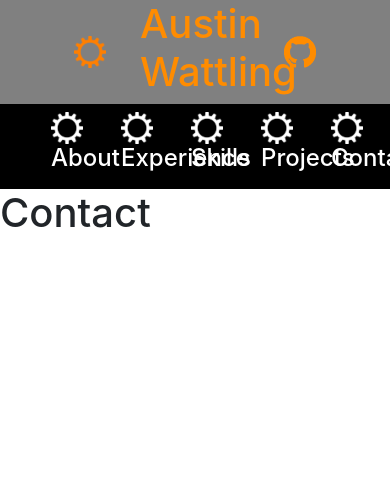
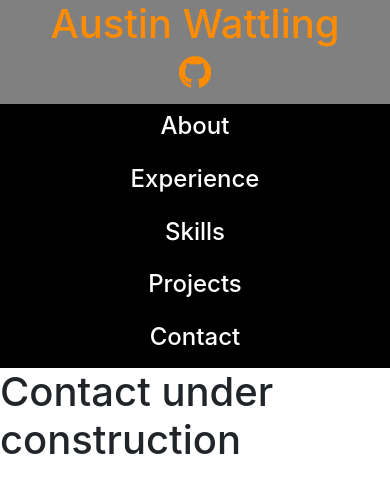
Before and after one commit to Awattling/onlineResume, a React app in the folder resume/: page /contact in a window 390 px wide. Shown: the top 492 px of the page. Built offline with nearby package versions, Linux system fonts and the light colour scheme.

Commit message:
adding in mobile responsive

```diff
--- a/resume/public/index.html
+++ b/resume/public/index.html
@@ -2,7 +2,7 @@
 <html lang="en">
   <head>
     <meta charset="utf-8">
-    <meta name="viewport" content="width=device-width, initial-scale=1, shrink-to-fit=no">
+    <meta name="viewport" content="width=device-width, initial-scale=1">
     <!-- Bootstrap CSS Link -->
     <link rel="stylesheet" href="https://stackpath.bootstrapcdn.com/bootstrap/4.1.3/css/bootstrap.min.css" integrity="sha384-MCw98/SFnGE8fJT3GXwEOngsV7Zt27NXFoaoApmYm81iuXoPkFOJwJ8ERdknLPMO" crossorigin="anonymous">
 
--- a/resume/src/components/About.js
+++ b/resume/src/components/About.js
@@ -15,13 +15,11 @@ export class About extends React.Component{
         window.addEventListener('scroll', this.handleScroll);
         this.updateWindowDimensions();
         window.addEventListener('resize', this.updateWindowDimensions);
-
     };
 
     componentWillUnmount() {
         window.removeEventListener('scroll', this.handleScroll);
         window.removeEventListener('resize', this.updateWindowDimensions);
-
     };
 
     handleScroll(event) {
@@ -29,8 +27,8 @@ export class About extends React.Component{
         console.log("window offset:" + window.pageYOffset);
         console.log("window width:" + this.state.height);
         console.log("window height:" + this.state.width);
+    };
 
-    };
     updateWindowDimensions() {
         this.setState({ width: window.innerWidth, height: window.innerHeight });
     }
@@ -65,8 +63,11 @@ export class About extends React.Component{
                 </div>
                 <div className={styles.text}>
                     <div className={styles.finalText}>
-                        With a strong foundation and some hard work your future is without limits
+                        With a strong <font color="#ff8c00"> foundation </font> and some <font color="#ff8c00"> hard work </font> your future is <font color="#ff8c00"> without limits. </font>
                     </div>
+                </div>
+                <div className={styles.footer}>
+                    Made by A&W Productions
                 </div>
             </div>
         );
--- a/resume/src/components/Contact.js
+++ b/resume/src/components/Contact.js
@@ -4,7 +4,7 @@ export class Contact extends React.Component{
     render(){
         return(
             <div>
-                <h1>Contact</h1>
+                <h1>Contact under construction</h1>
             </div>
         );
     }
--- a/resume/src/components/Experience.js
+++ b/resume/src/components/Experience.js
@@ -4,7 +4,7 @@ export class Experience extends React.Component{
     render(){
         return(
             <div>
-                <h1>Experience</h1>
+                <h1>Under construction</h1>
             </div>
         );
     }
--- a/resume/src/components/Nav.js
+++ b/resume/src/components/Nav.js
@@ -6,7 +6,7 @@ export class Nav extends React.Component{
     render(){
         return(
             <div className={styles.stick}>
-                <div className={styles.left}>
+                <div className={styles.tab}>
                     <NavLink to={'/about'} className={"nav-link"} activeClassName="active"><NavTab text={"About"} /></NavLink>
                 </div>
                 <div className={styles.tab}>
--- a/resume/src/components/NavTab.js
+++ b/resume/src/components/NavTab.js
@@ -6,7 +6,7 @@ export class NavTab extends React.Component{
     render(){
         return(
             <div className={styles.gearsCon}>
-                <div>
+                <div className={styles.hideSmall}>
                     <img className={styles.gears} src={gear} alt={""}/>
                 </div>
                 <h4>{this.props.text}</h4>
--- a/resume/src/css/About.css
+++ b/resume/src/css/About.css
@@ -73,6 +73,14 @@
     color: white;
     font-size: 1em;
     text-align: center;
-    margin-top: 10em;
+    margin-top: 8em;
+    margin-bottom: 10em;
     padding-bottom: 3em;
 }
+.footer{
+    text-align: center;
+    vertical-align: bottom;
+    background-color: black;
+    color: white;
+    height: 4em;
+}
--- a/resume/src/css/AboutTop.css
+++ b/resume/src/css/AboutTop.css
@@ -1,6 +1,7 @@
 .textLeft{
     composes: col-6 offset-2 from global;
     font-size: 1.5em;
+    text-align: center;
 }
 .videoGames{
     composes: row from global;
--- a/resume/src/css/Header.css
+++ b/resume/src/css/Header.css
@@ -5,6 +5,7 @@
     composes: row from global;
     color: darkorange;
     background-color: grey;
+    padding-bottom: 1em;
 }
 .imgHelper{
     display: inline-block;
@@ -16,15 +17,16 @@
     -webkit-animation: rotation 4s infinite linear;
 }
 .left{
-    composes: col-2 offset-2 from global;
+    composes: col-md-2 offset-md-2 d-none d-md-block from global;
     composes: center;
 }
 .middle{
-    composes: col-4 from global;
+    composes:  col-12 col-md-4 from global;
     composes: center;
+    text-align: center;
 }
 .right{
-    composes: col-2 from global;
+    composes: col-12 col-md-2 from global;
     composes: center;
 }
 @-webkit-keyframes rotation {
--- a/resume/src/css/Nav.css
+++ b/resume/src/css/Nav.css
@@ -28,14 +28,15 @@
     composes: col-12 from global;
     composes: center;
 }
-.left{
-    composes: col-2 offset-1 from global;
+.tab{
+    composes: col-12 col-md from global;
     composes: center;
 }
-.tab{
-    composes: col-2 from global;
-    composes: center;
+.left{
+    composes: tab;
+    composes: col-md-offset-2 from global;
 }
+
 h4{
     color: white;
 }
@@ -46,3 +47,6 @@ h4{
     position: sticky;
     top: 0;
 }
+.hideSmall{
+    composes: d-none d-md-block  from global;
+}
```
